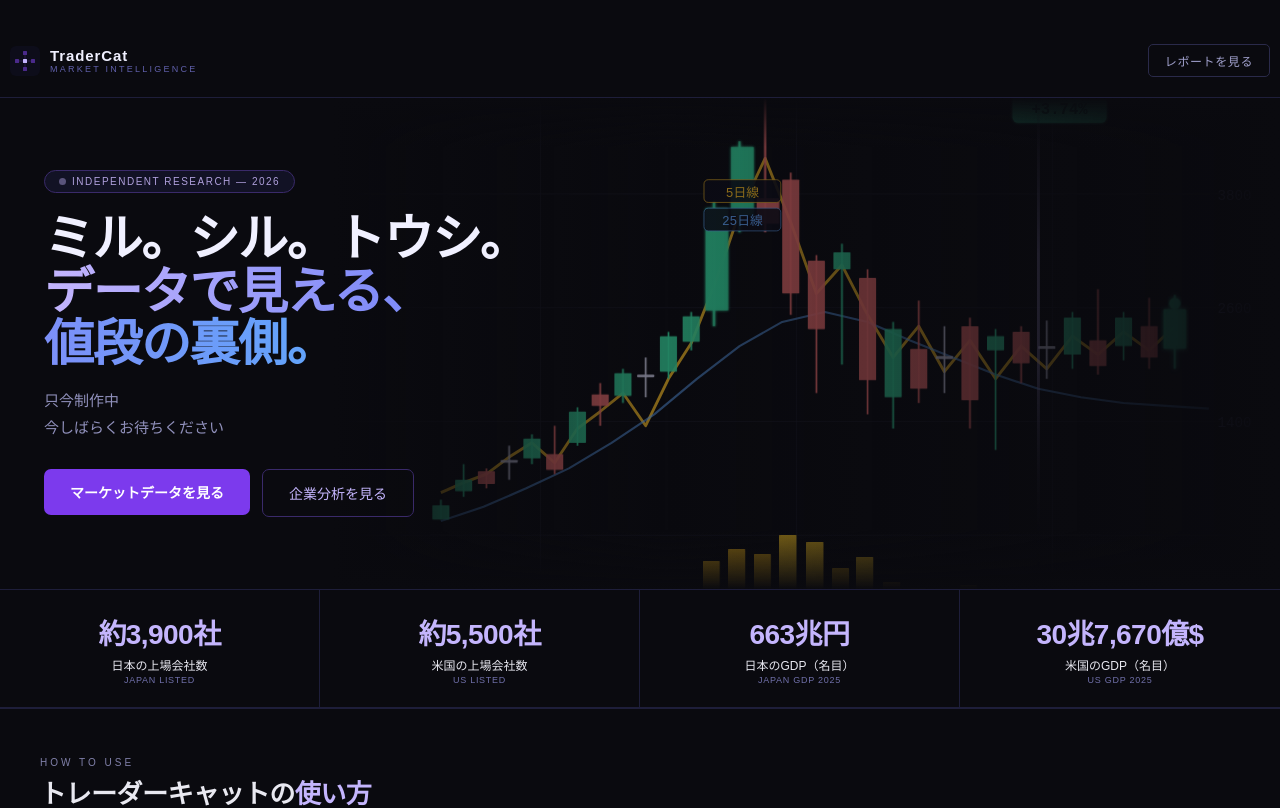
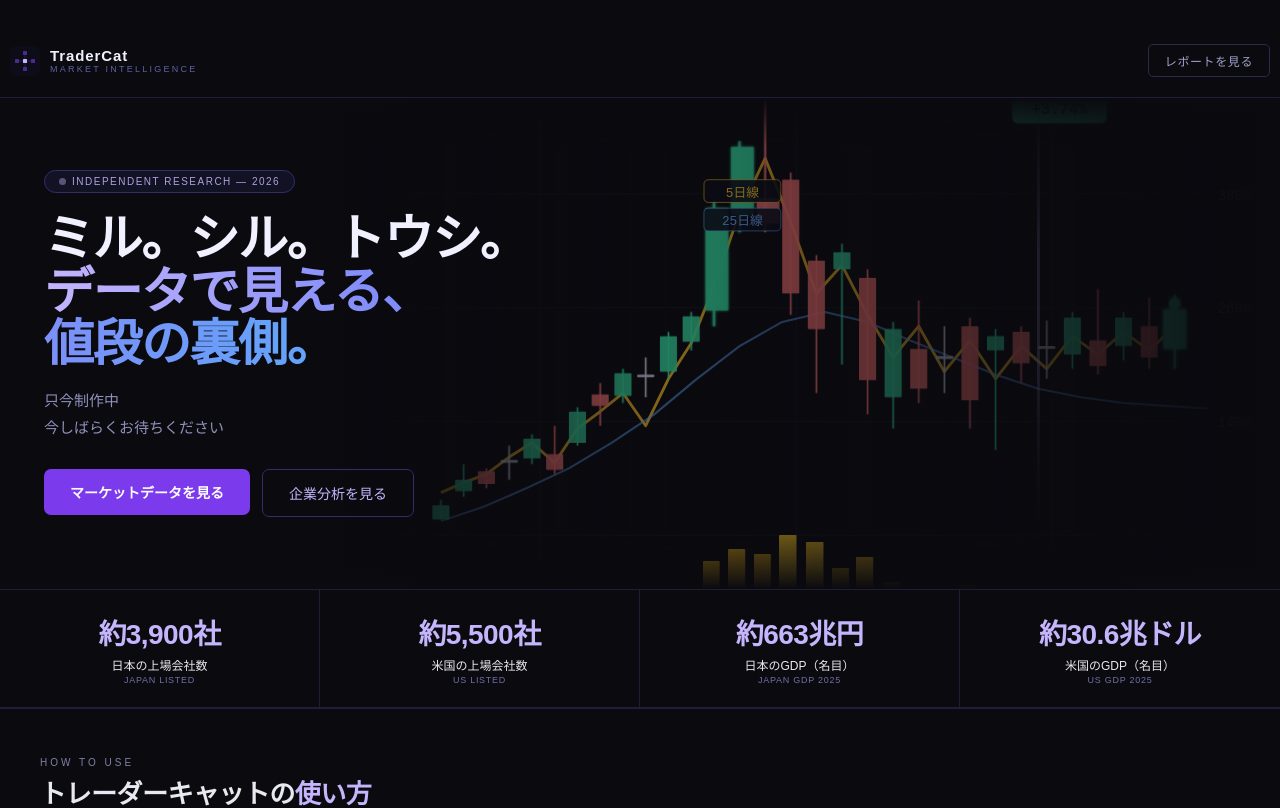
Before and after one commit to miho1031/top, a React (Vite) app: page / in a window 1280 px wide. Shown: the top 808 px of the page. Built offline with nearby package versions, Linux system fonts and the light colour scheme.

Commit message:
Update App.jsx

```diff
--- a/src/App.jsx
+++ b/src/App.jsx
@@ -237,8 +237,8 @@ export default function App() {
         {[
           { num: "約3,900社", label: "日本の上場会社数", sub: "JAPAN LISTED" },
           { num: "約5,500社", label: "米国の上場会社数", sub: "US LISTED" },
-          { num: "663兆円", label: "日本のGDP（名目）", sub: "JAPAN GDP 2025" },
-          { num: "30兆7,670億$", label: "米国のGDP（名目）", sub: "US GDP 2025" },
+          { num: "約663兆円", label: "日本のGDP（名目）", sub: "JAPAN GDP 2025" },
+          { num: "約30.6兆ドル", label: "米国のGDP（名目）", sub: "US GDP 2025" },
         ].map((s, i) => (
           <div key={i} style={{ padding: "22px 0", textAlign: "center", borderRight: i < 3 ? "1px solid #1e1e3a" : "none" }}>
             <div style={{ fontSize: "clamp(20px,4vw,28px)", fontWeight: 800, color: "#c4b5fd", letterSpacing: "-0.02em" }}>{s.num}</div>
```
